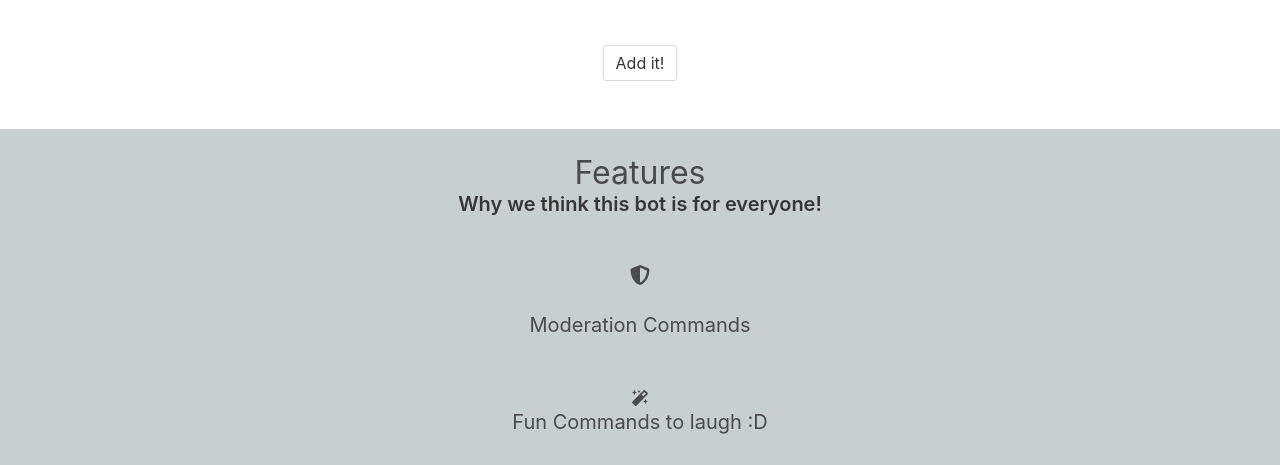
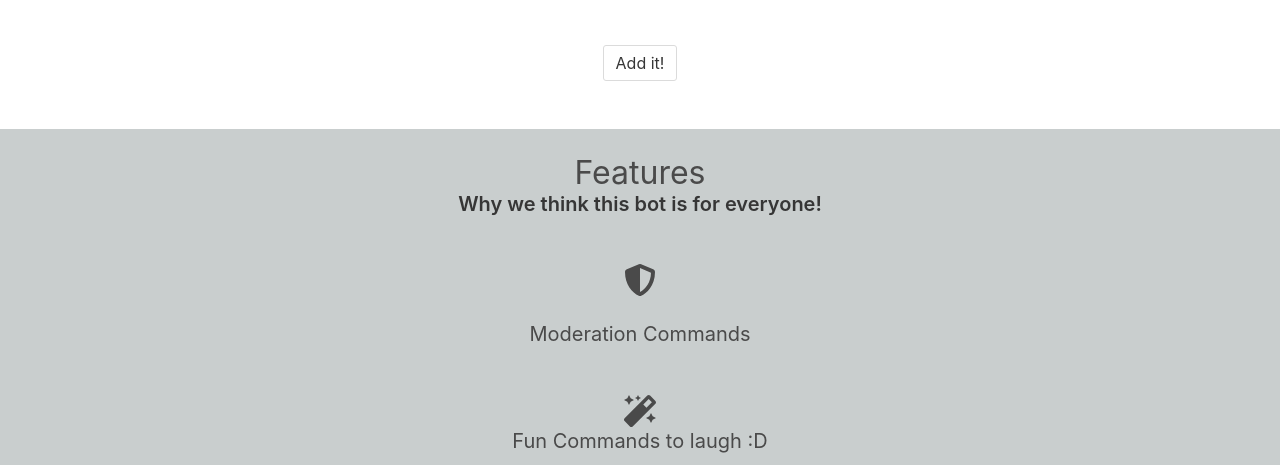
Before and after one commit to ttgprotect/ttgprotect.github.io, a plain HTML site: page index.html in a window 1280 px wide. Shown: the part 335-800 px from the top of the page. Drawn offline with Linux system fonts and the light colour scheme.

Commit message:
Make icons larger

```diff
--- a/css/main.css
+++ b/css/main.css
@@ -11,3 +11,7 @@
 .devs {
     background-color: rgb(201, 206, 206)
 }
+
+.fontawesome-icon-big {
+    font-size: 32px;
+}
```
